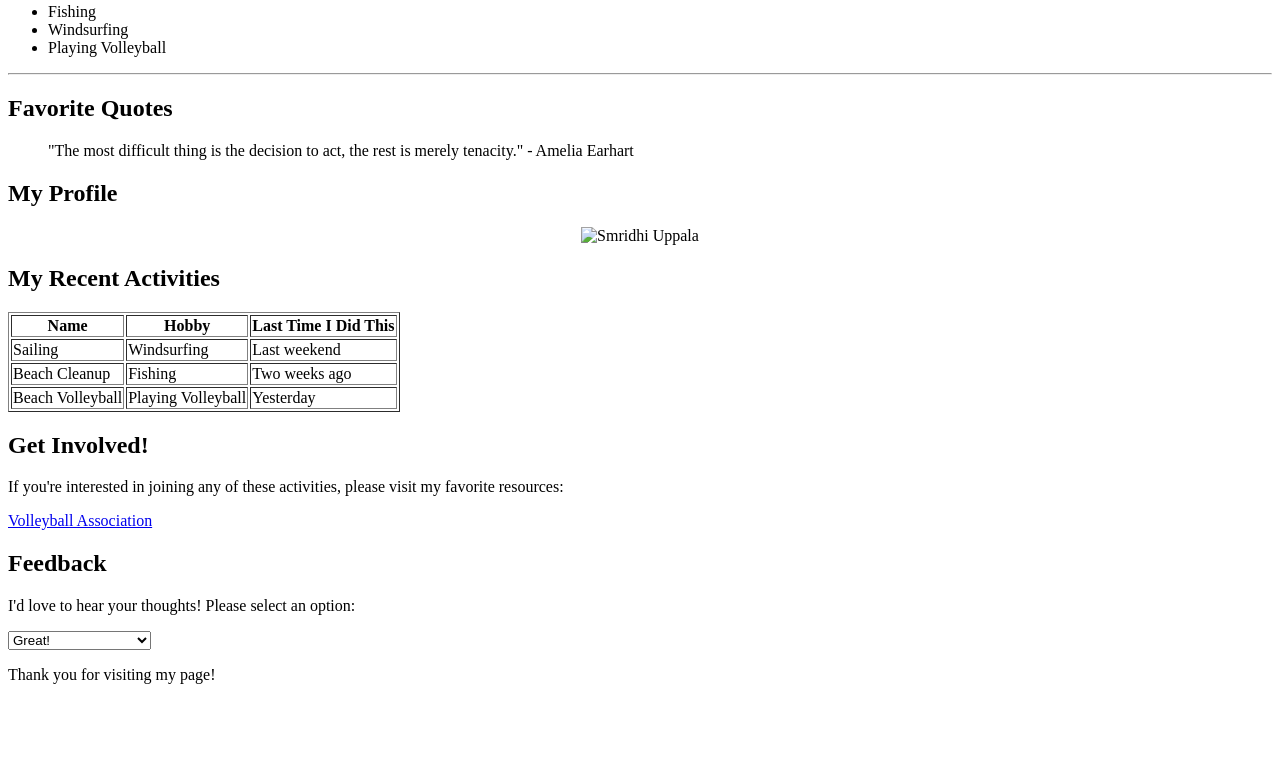
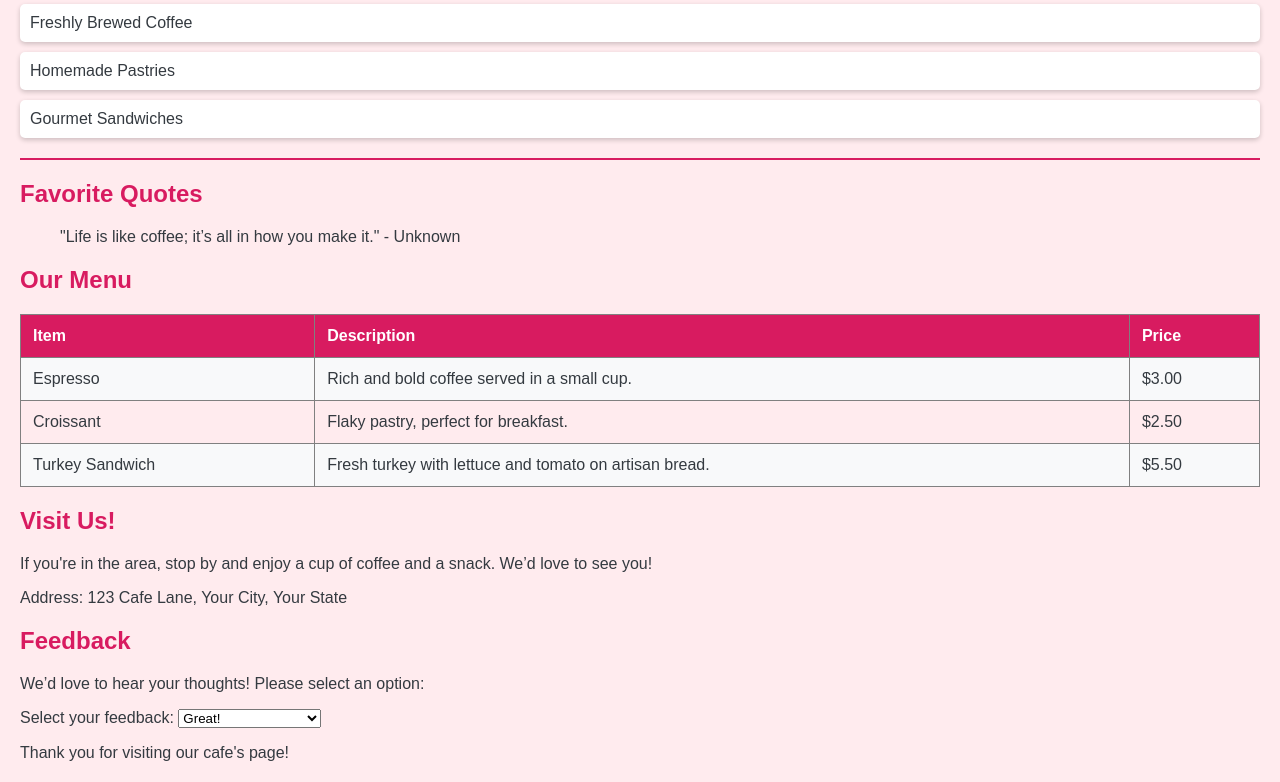
Before and after one commit to smridhiu/web-technologies-fall2024, a plain HTML site: page lab1/index.html in a window 1280 px wide. Shown: the part 201-983 px from the top of the page. Before the commit the page ends 901 px from the top, so only its background shows below. Drawn offline with Linux system fonts and the light colour scheme.

Commit message:
Update index.html

```diff
--- a/lab1/index.html
+++ b/lab1/index.html
@@ -3,75 +3,121 @@
 <head>
     <meta charset="UTF-8">
     <meta name="viewport" content="width=device-width, initial-scale=1.0">
-    <title>My Hobbies</title>
+    <title>Welcome to My Cafe</title>
     <style>
+        body {
+            font-family: Arial, sans-serif;
+            margin: 20px;
+            background-color: #ffebee; /* Light pink background */
+            color: #343a40; /* Darker text for better contrast */
+        }
+        h1, h2, h3 {
+            color: #d81b60; /* Dark pink for headings */
+        }
         img {
             max-width: 100%;
             height: auto;
+            display: block;
+            margin: 0 auto;
+            border-radius: 8px; /* Rounded corners for images */
+        }
+        ul {
+            list-style-type: none; /* Remove bullet points */
+            padding: 0;
+        }
+        li {
+            background-color: #fff; /* White background for list items */
+            margin: 10px 0;
+            padding: 10px;
+            border-radius: 5px; /* Rounded corners for list items */
+            box-shadow: 0 2px 5px rgba(0, 0, 0, 0.2); /* Subtle shadow effect */
+        }
+        table {
+            width: 100%;
+            border-collapse: collapse;
+            margin-top: 20px;
+        }
+        th, td {
+            padding: 12px;
+            text-align: left;
+        }
+        th {
+            background-color: #d81b60; /* Dark pink for table headers */
+            color: white;
+        }
+        tr:nth-child(even) {
+            background-color: #f8f9fa; /* Light gray for even rows */
+        }
+        hr {
+            margin: 20px 0;
+            border: 1px solid #d81b60; /* Match the color of the headings */
+        }
+        a {
+            color: #d81b60; /* Dark pink for links */
+            text-decoration: none; /* Remove underline */
+        }
+        a:hover {
+            text-decoration: underline; /* Underline on hover */
         }
     </style>
 </head>
 <body>
-    <h1>Welcome to My Hobbies Page</h1>
-    <h2>About Me</h2>
-    <p>Hello! I'm Smridhi, and I'm excited to share my hobbies with you!</p>
+    <h1>Welcome to My Cafe!</h1>
+    <h2>About Us</h2>
+    <p>Hello! I'm Smridhi, and I'm excited to share my new cafe with you! We offer a cozy atmosphere and a variety of delicious treats.</p>
 
-    <h3>My Hobbies</h3>
+    <h3>Our Specialties</h3>
     <ul>
-        <li>Fishing</li>
-        <li>Windsurfing</li>
-        <li>Playing Volleyball</li>
+        <li>Freshly Brewed Coffee</li>
+        <li>Homemade Pastries</li>
+        <li>Gourmet Sandwiches</li>
     </ul>
 
     <hr>
 
     <h2>Favorite Quotes</h2>
     <blockquote>
-        "The most difficult thing is the decision to act, the rest is merely tenacity." - Amelia Earhart
+        "Life is like coffee; it’s all in how you make it." - Unknown
     </blockquote>
 
-    <h2>My Profile</h2>
-    <center>
-        <img src="YOUR_PROFILE_PICTURE_URL.jpg" alt="Smridhi Uppala" />
-    </center>
-
-    <h2>My Recent Activities</h2>
+    <h2>Our Menu</h2>
     <table border="1">
         <tr>
-            <th>Name</th>
-            <th>Hobby</th>
-            <th>Last Time I Did This</th>
+            <th>Item</th>
+            <th>Description</th>
+            <th>Price</th>
         </tr>
         <tr>
-            <td>Sailing</td>
-            <td>Windsurfing</td>
-            <td>Last weekend</td>
+            <td>Espresso</td>
+            <td>Rich and bold coffee served in a small cup.</td>
+            <td>$3.00</td>
         </tr>
         <tr>
-            <td>Beach Cleanup</td>
-            <td>Fishing</td>
-            <td>Two weeks ago</td>
+            <td>Croissant</td>
+            <td>Flaky pastry, perfect for breakfast.</td>
+            <td>$2.50</td>
         </tr>
         <tr>
-            <td>Beach Volleyball</td>
-            <td>Playing Volleyball</td>
-            <td>Yesterday</td>
+            <td>Turkey Sandwich</td>
+            <td>Fresh turkey with lettuce and tomato on artisan bread.</td>
+            <td>$5.50</td>
         </tr>
     </table>
 
-    <h2>Get Involved!</h2>
-    <p>If you're interested in joining any of these activities, please visit my favorite resources:</p>
-    <a href="https://www.volleyball.com" target="_blank">Volleyball Association</a>
+    <h2>Visit Us!</h2>
+    <p>If you're in the area, stop by and enjoy a cup of coffee and a snack. We’d love to see you!</p>
+    <p>Address: 123 Cafe Lane, Your City, Your State</p>
 
     <h2>Feedback</h2>
-    <p>I'd love to hear your thoughts! Please select an option:</p>
-    <select>
+    <p>We’d love to hear your thoughts! Please select an option:</p>
+    <label for="feedback">Select your feedback:</label>
+    <select id="feedback">
         <option value="great">Great!</option>
         <option value="okay">Okay</option>
         <option value="needImprovement">Needs Improvement</option>
     </select>
 
     <br>
-    <p>Thank you for visiting my page!</p>
+    <p>Thank you for visiting our cafe's page!</p>
 </body>
 </html>
```
